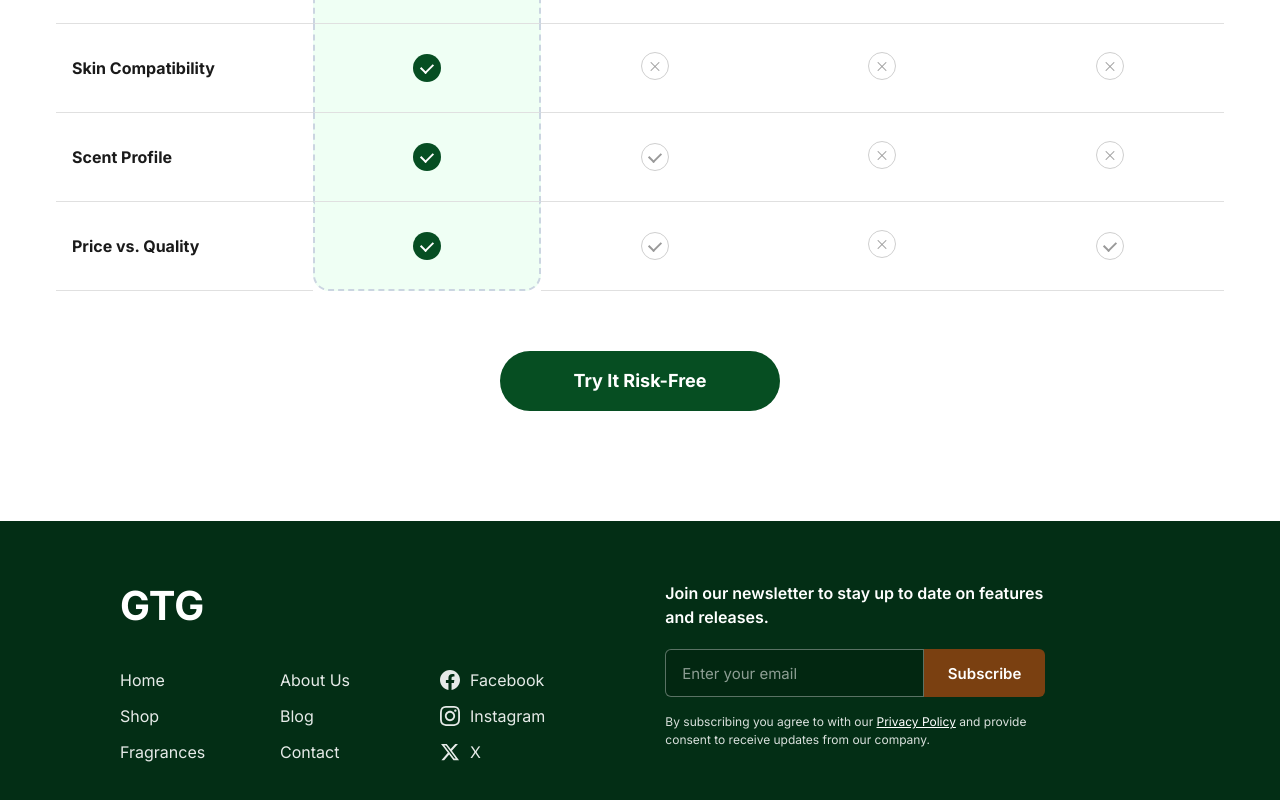
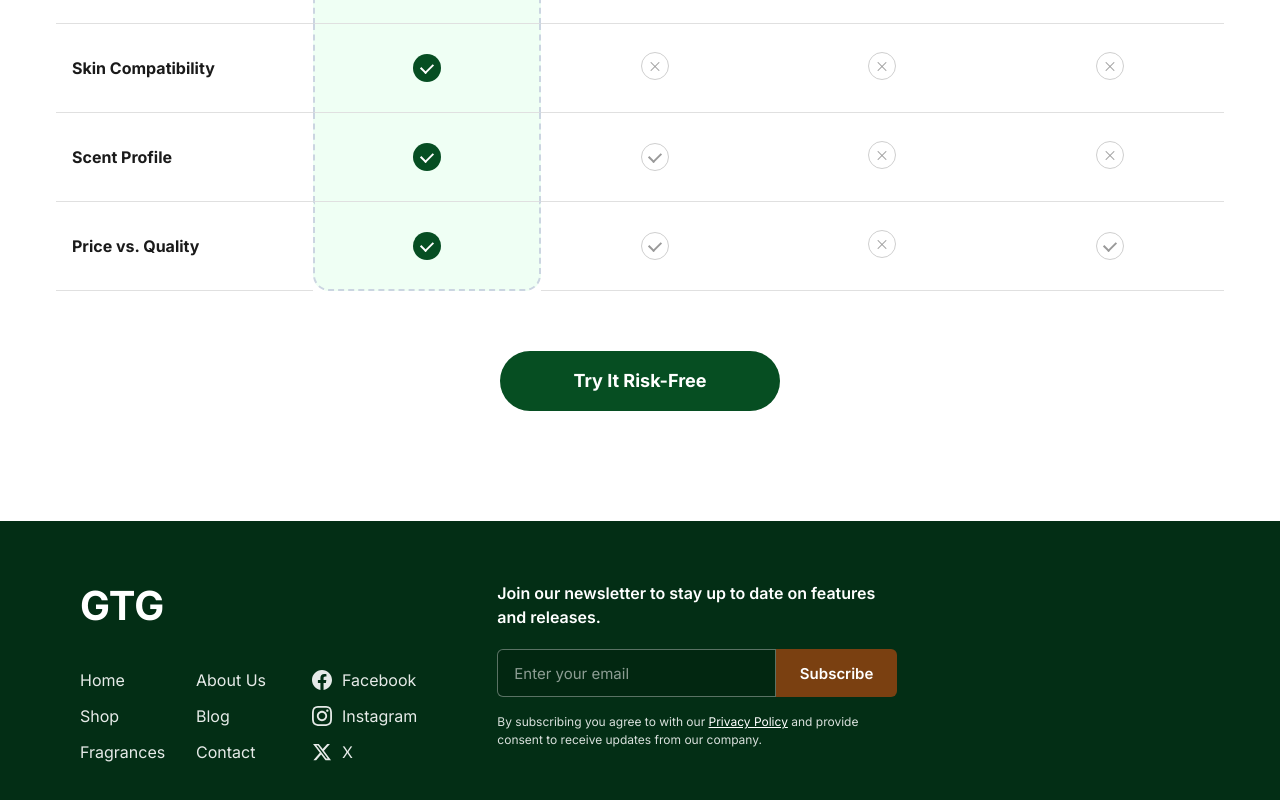
Before and after one commit to abhimh33/interactive-product-page, a website: page index.html in a window 1280 px wide. Shown: the part 3826-4626 px from the top of the page. Drawn offline with Linux system fonts and the light colour scheme.

Commit message:
Fix footer width and spacing - reduce side padding and control content width

```diff
--- a/css/styles.css
+++ b/css/styles.css
@@ -1361,14 +1361,17 @@ img {
   padding: 60px 0;
 }
 
+.layout-container--footer {
+  max-width: 1200px;
+  margin: 0 auto;
+  padding: 0 40px;
+}
+
 .footer__grid {
   display: grid;
   grid-template-columns: auto 1fr;
-  column-gap: 120px;
+  column-gap: 80px;
   align-items: start;
-  max-width: 1460px;
-  margin: 0 auto;
-  padding: 0 60px;
 }
 
 .footer__left {
@@ -1393,8 +1396,8 @@ img {
 
 .footer__row {
   display: grid;
-  grid-template-columns: 140px 140px 1fr;
-  gap: 20px;
+  grid-template-columns: 100px 100px 1fr;
+  gap: 16px;
   align-items: center;
 }
 
@@ -1432,6 +1435,7 @@ img {
   flex-direction: column;
   align-items: flex-start;
   text-align: left;
+  max-width: 400px;
 }
 
 .footer__newsletter-lead {
@@ -1439,7 +1443,7 @@ img {
   font-size: 16px;
   font-weight: 600;
   line-height: 24px;
-  max-width: 380px;
+  max-width: 100%;
 }
 
 .footer__form {
@@ -1449,12 +1453,13 @@ img {
   gap: 0;
   margin-bottom: 16px;
   width: 100%;
-  max-width: 380px;
+  max-width: 100%;
 }
 
 .footer__input {
   flex: 1;
   min-width: 0;
+  max-width: 280px;
   height: 48px;
   padding: 0 16px;
   border: 1px solid rgba(255, 255, 255, 0.35);
@@ -1492,7 +1497,7 @@ img {
   font-size: 12px;
   line-height: 18px;
   color: rgba(255, 255, 255, 0.85);
-  max-width: 380px;
+  max-width: 100%;
 }
 
 .footer__disclaimer a {
```
